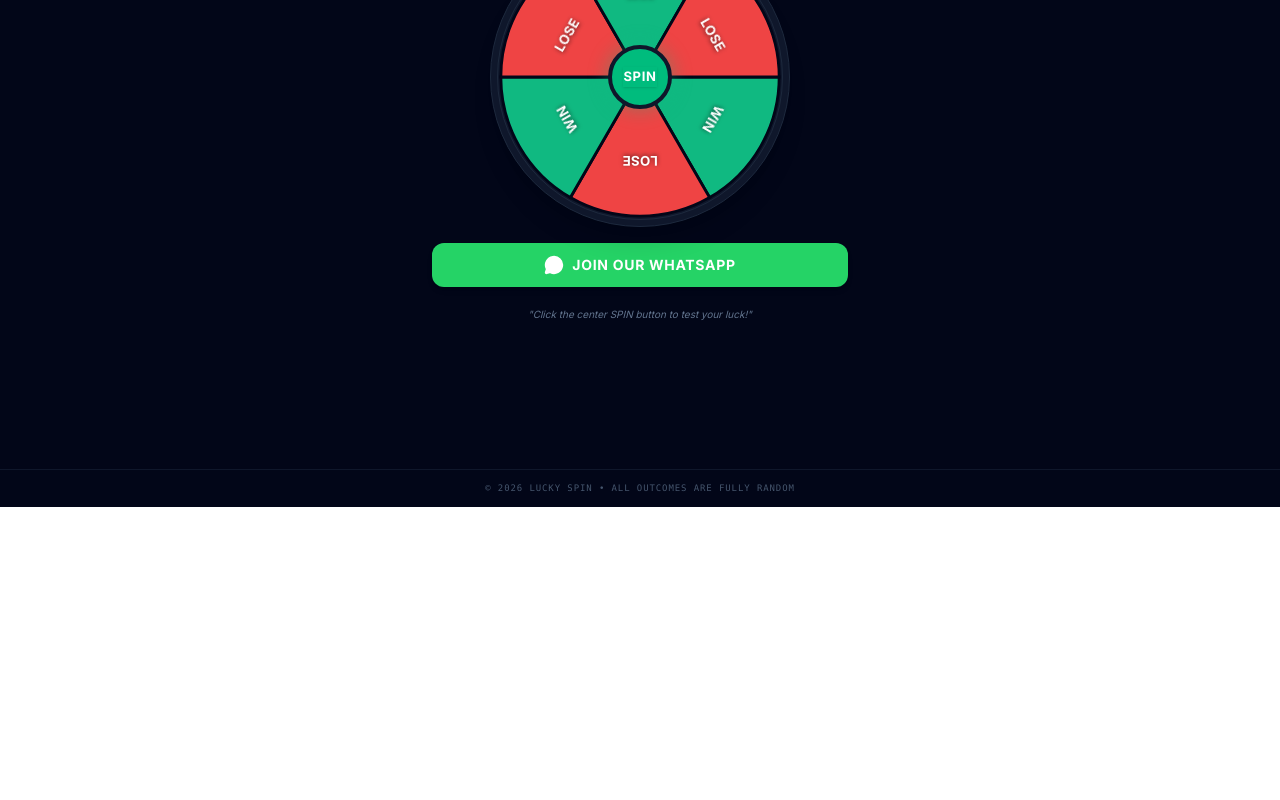
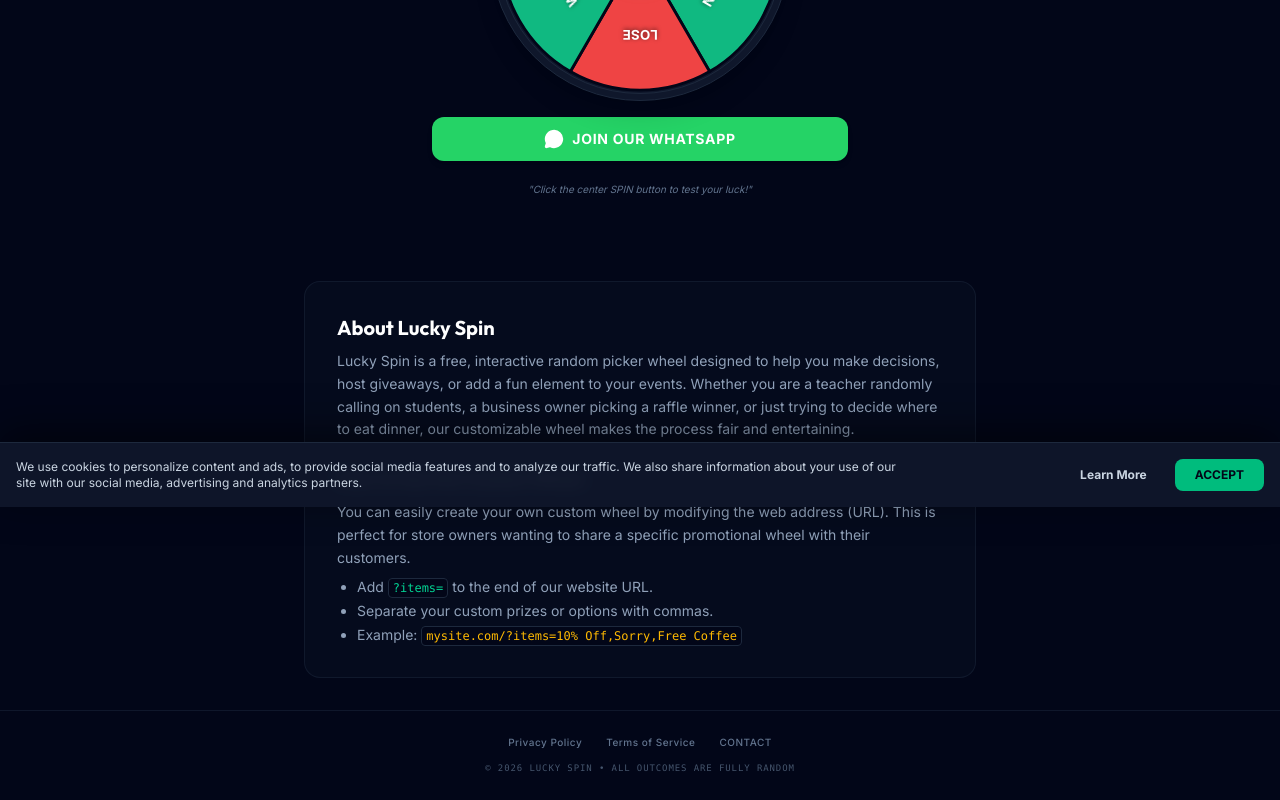
Before and after one commit to Myself4444/Spin-wheel-, a React (Vite) app: page / in a window 1280 px wide. Shown: the part 293-1093 px from the top of the page. Before the commit the page ends 800 px from the top, so only its background shows below. Built offline with nearby package versions, Linux system fonts and the light colour scheme.

Commit message:
feat: add legal compliance and SEO content
Implement cookie consent management, privacy policy and terms of service modal states, and add an SEO content section for AdSense optimization.

```diff
--- a/src/App.tsx
+++ b/src/App.tsx
@@ -1,6 +1,6 @@
 import { useState, useEffect, useRef } from 'react';
 import { sounds } from './utils/audio';
-import { Play, Volume2, VolumeX, RotateCcw, MessageCircle } from 'lucide-react';
+import { Play, Volume2, VolumeX, RotateCcw, MessageCircle, X } from 'lucide-react';
 
 interface WheelSegment {
   id: number;
@@ -23,6 +23,20 @@
   const [isSpinning, setIsSpinning] = useState(false);
   const [currentRotation, setCurrentRotation] = useState(0);
   const [isMuted, setIsMuted] = useState(false);
+
+  // Compliance & Legal State
+  const [showPrivacy, setShowPrivacy] = useState(false);
+  const [showTerms, setShowTerms] = useState(false);
+  const [cookieAccepted, setCookieAccepted] = useState(true);
+
+  useEffect(() => {
+    setCookieAccepted(localStorage.getItem('cookieConsent') === 'true');
+  }, []);
+
+  const acceptCookies = () => {
+    localStorage.setItem('cookieConsent', 'true');
+    setCookieAccepted(true);
+  };
 
   // Active spinning outcome display
   const [resultSegment, setResultSegment] = useState<WheelSegment | null>(null);
@@ -311,10 +325,100 @@
 
       </main>
 
-      {/* SIMPLE FOOTER */}
-      <footer className="border-t border-slate-900 py-3 shrink-0 text-center text-[9px] text-slate-600 font-mono tracking-widest uppercase">
-        © 2026 LUCKY SPIN • ALL OUTCOMES ARE FULLY RANDOM
+      {/* SEO & CONTENT SECTION FOR ADSENSE */}
+      <section className="max-w-2xl mx-auto mt-16 mb-8 p-6 sm:p-8 bg-slate-900/30 rounded-2xl border border-slate-800/50 text-slate-300 text-sm space-y-6">
+        <div>
+          <h2 className="text-xl font-display font-bold text-white mb-2">About Lucky Spin</h2>
+          <p className="leading-relaxed text-slate-400">
+            Lucky Spin is a free, interactive random picker wheel designed to help you make decisions, host giveaways, or add a fun element to your events. Whether you are a teacher randomly calling on students, a business owner picking a raffle winner, or just trying to decide where to eat dinner, our customizable wheel makes the process fair and entertaining.
+          </p>
+        </div>
+
+        <div>
+          <h3 className="text-lg font-display font-bold text-white mb-2">How to Use the Custom Wheel</h3>
+          <p className="leading-relaxed text-slate-400 mb-2">
+            You can easily create your own custom wheel by modifying the web address (URL). This is perfect for store owners wanting to share a specific promotional wheel with their customers.
+          </p>
+          <ul className="list-disc pl-5 space-y-1 text-slate-400">
+            <li>Add <code className="bg-slate-950 px-1 py-0.5 rounded text-emerald-400 border border-slate-800 text-xs">?items=</code> to the end of our website URL.</li>
+            <li>Separate your custom prizes or options with commas.</li>
+            <li>Example: <code className="bg-slate-950 px-1 py-0.5 rounded text-amber-400 border border-slate-800 text-xs break-all">mysite.com/?items=10% Off,Sorry,Free Coffee</code></li>
+          </ul>
+        </div>
+      </section>
+
+      {/* FOOTER WITH LEGAL LINKS */}
+      <footer className="border-t border-slate-900 py-6 shrink-0 flex flex-col items-center gap-3">
+        <div className="flex gap-6 text-[10px] text-slate-500 font-medium uppercase tracking-wider">
+          <button onClick={() => setShowPrivacy(true)} className="hover:text-slate-300 transition-colors">Privacy Policy</button>
+          <button onClick={() => setShowTerms(true)} className="hover:text-slate-300 transition-colors">Terms of Service</button>
+          <a href="mailto:contact@yoursite.com" className="hover:text-slate-300 transition-colors">Contact</a>
+        </div>
+        <p className="text-[9px] text-slate-600 font-mono tracking-widest uppercase">
+          © {new Date().getFullYear()} LUCKY SPIN • ALL OUTCOMES ARE FULLY RANDOM
+        </p>
       </footer>
+
+      {/* PRIVACY POLICY MODAL */}
+      {showPrivacy && (
+        <div className="fixed inset-0 z-50 bg-black/80 backdrop-blur-sm flex items-center justify-center p-4">
+          <div className="bg-slate-900 border border-slate-800 p-6 sm:p-8 rounded-2xl w-full max-w-2xl max-h-[80vh] overflow-y-auto shadow-2xl relative">
+            <button onClick={() => setShowPrivacy(false)} className="absolute top-4 right-4 p-2 text-slate-400 hover:text-white bg-slate-800 rounded-full">
+              <X className="w-4 h-4" />
+            </button>
+            <h2 className="text-2xl font-display font-bold text-white mb-4">Privacy Policy</h2>
+            <div className="space-y-4 text-sm text-slate-300">
+              <p>Last updated: {new Date().toLocaleDateString()}</p>
+              <p>At Lucky Spin, accessible from our website, one of our main priorities is the privacy of our visitors. This Privacy Policy document contains types of information that is collected and recorded by Lucky Spin and how we use it.</p>
+              <h3 className="text-lg font-bold text-white mt-4">Log Files</h3>
+              <p>Lucky Spin follows a standard procedure of using log files. These files log visitors when they visit websites. The information collected by log files include internet protocol (IP) addresses, browser type, Internet Service Provider (ISP), date and time stamp, referring/exit pages, and possibly the number of clicks.</p>
+              <h3 className="text-lg font-bold text-white mt-4">Cookies and Web Beacons</h3>
+              <p>Like any other website, Lucky Spin uses "cookies". These cookies are used to store information including visitors' preferences, and the pages on the website that the visitor accessed or visited. The information is used to optimize the users' experience by customizing our web page content based on visitors' browser type and/or other information.</p>
+              <h3 className="text-lg font-bold text-white mt-4">Google DoubleClick DART Cookie</h3>
+              <p>Google is one of a third-party vendor on our site. It also uses cookies, known as DART cookies, to serve ads to our site visitors based upon their visit to our site and other sites on the internet. However, visitors may choose to decline the use of DART cookies by visiting the Google ad and content network Privacy Policy at the following URL – <a href="https://policies.google.com/technologies/ads" className="text-emerald-400 hover:underline" target="_blank" rel="noreferrer">https://policies.google.com/technologies/ads</a></p>
+            </div>
+          </div>
+        </div>
+      )}
+
+      {/* TERMS OF SERVICE MODAL */}
+      {showTerms && (
+        <div className="fixed inset-0 z-50 bg-black/80 backdrop-blur-sm flex items-center justify-center p-4">
+          <div className="bg-slate-900 border border-slate-800 p-6 sm:p-8 rounded-2xl w-full max-w-2xl max-h-[80vh] overflow-y-auto shadow-2xl relative">
+            <button onClick={() => setShowTerms(false)} className="absolute top-4 right-4 p-2 text-slate-400 hover:text-white bg-slate-800 rounded-full">
+              <X className="w-4 h-4" />
+            </button>
+            <h2 className="text-2xl font-display font-bold text-white mb-4">Terms of Service</h2>
+            <div className="space-y-4 text-sm text-slate-300">
+              <p>Last updated: {new Date().toLocaleDateString()}</p>
+              <p>By accessing this Website, you are agreeing to be bound by these Website Terms and Conditions of Use and agree that you are responsible for the agreement with any applicable local laws.</p>
+              <h3 className="text-lg font-bold text-white mt-4">Use License</h3>
+              <p>Permission is granted to temporarily download one copy of the materials on Lucky Spin's Website for personal, non-commercial transitory viewing only.</p>
+              <h3 className="text-lg font-bold text-white mt-4">Disclaimer</h3>
+              <p>All the materials on Lucky Spin's Website are provided "as is". Lucky Spin makes no warranties, may it be expressed or implied, therefore negates all other warranties. Furthermore, Lucky Spin does not make any representations concerning the accuracy or reliability of the use of the materials on its Website or otherwise relating to such materials or any sites linked to this Website.</p>
+              <h3 className="text-lg font-bold text-white mt-4">Limitations</h3>
+              <p>Lucky Spin or its suppliers will not be hold accountable for any damages that will arise with the use or inability to use the materials on Lucky Spin's Website, even if Lucky Spin or an authorize representative of this Website has been notified, orally or written, of the possibility of such damage.</p>
+            </div>
+          </div>
+        </div>
+      )}
+
+      {/* COOKIE CONSENT BANNER */}
+      {!cookieAccepted && (
+        <div className="fixed bottom-0 left-0 right-0 bg-slate-900/95 backdrop-blur border-t border-slate-800 p-4 z-[60] flex flex-col sm:flex-row items-center justify-between gap-4 shadow-[0_-10px_40px_rgba(0,0,0,0.5)]">
+          <div className="text-xs text-slate-300 text-center sm:text-left max-w-4xl">
+            We use cookies to personalize content and ads, to provide social media features and to analyze our traffic. We also share information about your use of our site with our social media, advertising and analytics partners.
+          </div>
+          <div className="flex gap-3 shrink-0">
+            <button onClick={() => setShowPrivacy(true)} className="px-4 py-2 text-slate-300 hover:text-white text-xs font-bold transition-colors">
+              Learn More
+            </button>
+            <button onClick={acceptCookies} className="px-5 py-2 bg-emerald-500 hover:bg-emerald-400 text-slate-950 text-xs font-black rounded-lg transition-colors">
+              ACCEPT
+            </button>
+          </div>
+        </div>
+      )}
 
     </div>
   );
```
